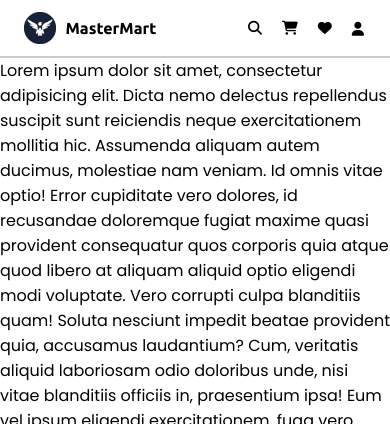
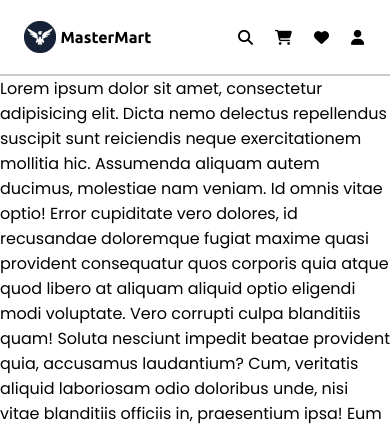
Before and after one commit to NeelSavsani/MasterMart, a PHP site: page / in a window 390 px wide. Shown: the top 424 px of the page. Run offline with PHP 8.4, Linux system fonts and the light colour scheme; some libraries are stand-ins or nearby versions.

Commit message:
Spacing in header

```diff
--- a/css/header.css
+++ b/css/header.css
@@ -20,19 +20,46 @@ header {
     z-index: 10;
 }
 
+.navbar {
+    display: flex;
+    justify-content: space-between;
+    align-items: center;
+    height: 50px;
+    max-width: 1280px;
+    margin: 0 auto;
+    box-sizing: border-box;
+}
+
+/* Logo */
+.navbar .logo {
+    display: flex;
+    align-items: center;
+    gap: 12px;
+}
+
+.navbar .logo img {
+    height: 48px;
+}
+
+.navbar .nav-actions {
+    display: flex;
+    align-items: center;
+    gap: 16px;
+}
+
+.navbar .nav-actions button {
+    background: none;
+    border: none;
+    font-size: 18px;
+    cursor: pointer;
+}
+
 .header-wrapper {
     position: sticky;
     top: 0;
     z-index: 100;
     background-color: var(--bg-light);
     border-bottom: 1px solid #ccc;
-}
-
-
-.top-bar {
-    display: flex;
-    justify-content: space-between;
-    align-items: center;
 }
 
 .logo {
@@ -50,18 +77,6 @@ header {
     font-family: "Ubuntu", sans-serif;
     font-size: 20px;
     font-weight: 600;
-}
-
-.header-buttons {
-    display: flex;
-    gap: 16px;
-}
-
-.header-buttons button {
-    background: none;
-    border: none;
-    font-size: 18px;
-    cursor: pointer;
 }
 
 .profile-menu {
@@ -159,6 +174,31 @@ header {
 
 
 @media screen and (max-width: 600px) {
+
+    .navbar {
+        padding: 0;
+    }
+
+    .navbar .logo{
+        gap: 5px;
+    }
+
+    .navbar .logo img {
+        height: 32px;
+    }
+
+    .navbar .logo span {
+        font-size: 16px;
+    }
+
+    .navbar .nav-actions {
+        gap: 10px;
+    }
+
+    .navbar .nav-actions button{
+        font-size: 15px;
+    }
+
     .logo img {
         height: 32px;
     }
@@ -167,18 +207,9 @@ header {
         font-size: 16px;
     }
 
-    .header-buttons {
-        gap: 8px;
-    }
-
     .floating-search {
         border-radius: 0;
     }
-
-    .header-buttons button {
-        font-size: 14px;
-    }
-
     .floating-search input {
         height: 40px;
         font-size: 14px;
--- a/index.html
+++ b/index.html
@@ -13,19 +13,21 @@
 <body>
     <div class="header-wrapper">
         <header>
-            <div class="top-bar">
+            <nav class="navbar">
                 <div class="logo">
                     <img src="assets/MasterEagle.png" alt="Logo" />
                     <span>MasterMart</span>
                 </div>
-                <div class="header-buttons">
+                <div class="nav-actions">
                     <button id="searchToggleBtn" title="Search">
                         <i class="fa-solid fa-magnifying-glass"></i>
                     </button>
                     <button title="Cart"><i class="fa-solid fa-shopping-cart"></i></button>
                     <button title="Wishlist"><i class="fa-solid fa-heart"></i></button>
                     <div class="profile-menu">
-                        <button onclick="toggleDropdown(event)"><i class="fa-solid fa-user"></i></button>
+                        <button onclick="toggleDropdown(event)">
+                            <i class="fa-solid fa-user"></i>
+                        </button>
                         <div class="dropdown" id="profileDropdown">
                             <button onclick="alert('My Profile')">My Profile</button>
                             <button onclick="alert('Orders')">Orders</button>
@@ -34,8 +36,9 @@
                         </div>
                     </div>
                 </div>
-            </div>
+            </nav>
         </header>
+
         <div class="floating-search" id="floatingSearch">
             <input type="text" placeholder="Search products..." />
             <button><i class="fa-solid fa-magnifying-glass"></i></button>
```
